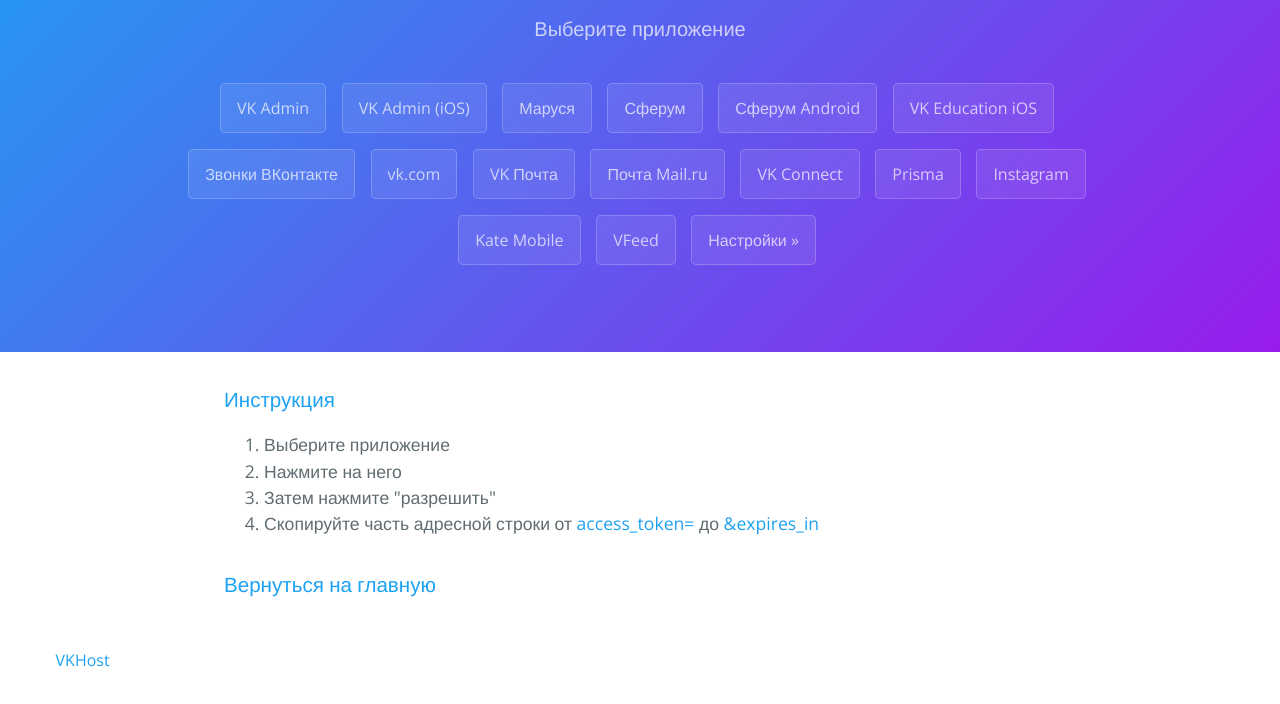
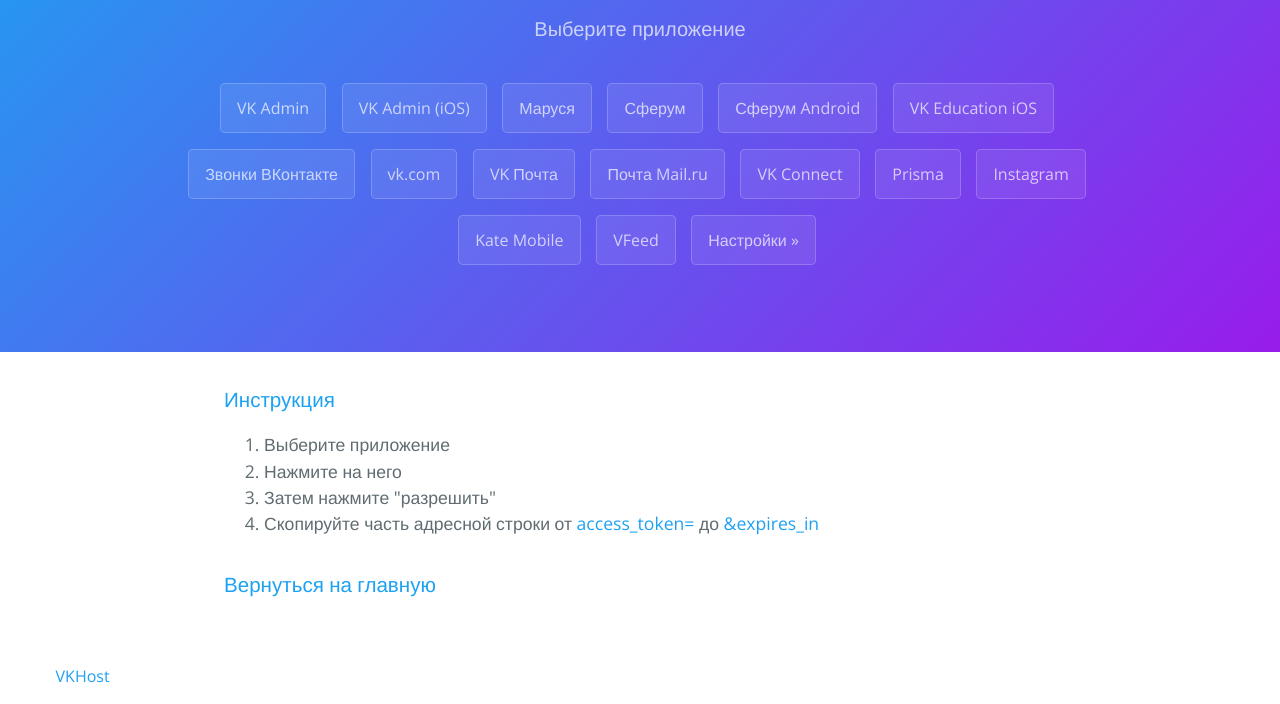
Before and after one commit to b4dcat404/b4dcat404.github.io, a plain HTML site: page vkhost/index.html in a window 1280 px wide. Shown: the part 161-865 px from the top of the page. Before the commit the page ends 833 px from the top, so only its background shows below. Drawn offline with nearby package versions, Linux system fonts and the light colour scheme.

Commit message:
small fix

```diff
--- a/vkhost/index.html
+++ b/vkhost/index.html
@@ -28,7 +28,7 @@
          <h3><a href="/">Вернуться на главную</a></h3>
       </section>
       <footer>
-         Source <a href="https://github.com/vkhost/vkhost.github.io">VKHost</a>
+         <section><p>Source <a href="https://github.com/vkhost/vkhost.github.io">VKHost</a></p></section>
       </footer>
       <div id="myModal" class="modal">
          <div class="modal-content">
```
